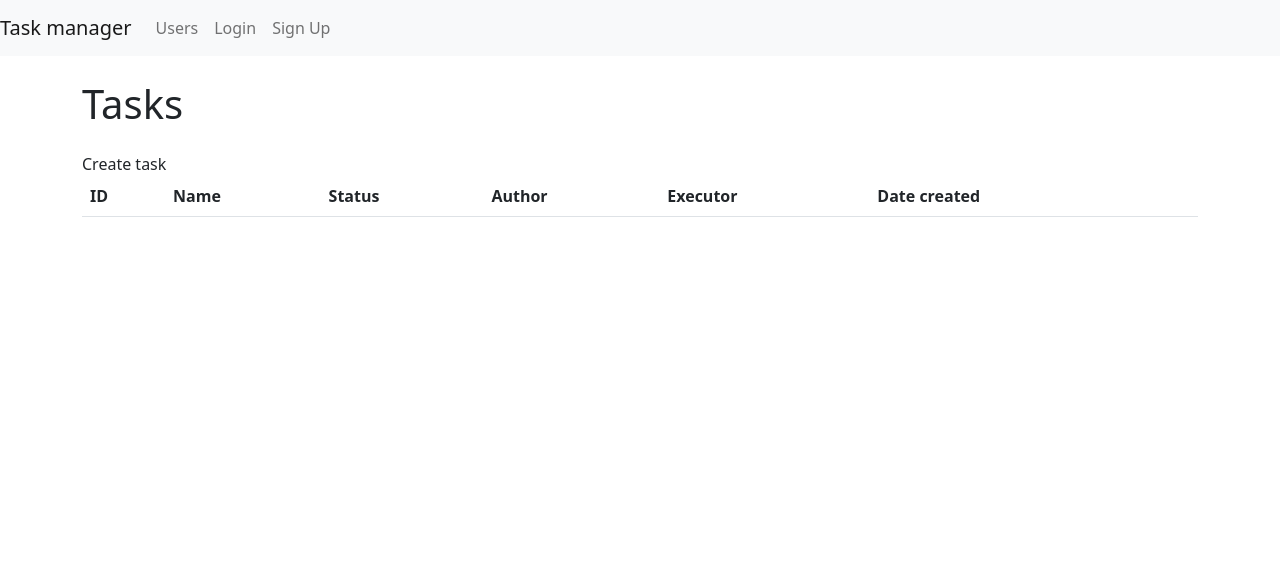
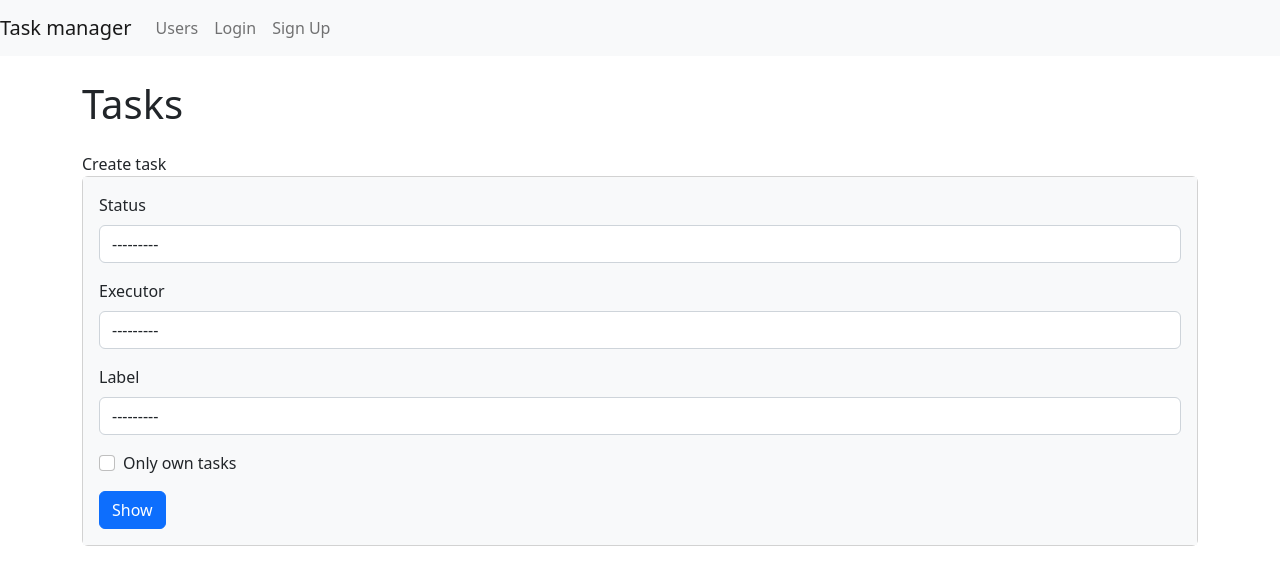
Before and after one commit to georf1/python-project-52, a Django app: page /tasks/ in a window 1280 px wide. Shown: the top 562 px of the page. Run offline with Django 4.2, Linux system fonts and the light colour scheme; data comes from the database, SQL or seed files in the repository; data that the repository does not hold is empty; some libraries are stand-ins or nearby versions.

Commit message:
add filter

```diff
--- /dev/null
+++ b/task_manager/tasks/filters.py
@@ -0,0 +1,29 @@
+from django_filters import FilterSet, ModelChoiceFilter, BooleanFilter
+from django import forms
+from django.utils.translation import gettext_lazy as _
+from .models import Task
+from task_manager.labels.models import Label
+
+
+class TaskFilter(FilterSet):
+
+    labels = ModelChoiceFilter(
+        queryset=Label.objects.all(),
+        label=_('Label')
+    )
+
+    own_tasks = BooleanFilter(
+        label=_('Only own tasks'),
+        widget=forms.CheckboxInput,
+        method='get_own_tasks',
+    )
+
+    def get_own_tasks(self, queryset, name, value):
+        if value:
+            user = self.request.user
+            return queryset.filter(author=user)
+        return queryset
+
+    class Meta:
+        model = Task
+        fields = ['status', 'executor']
--- a/task_manager/tasks/views.py
+++ b/task_manager/tasks/views.py
@@ -1,6 +1,6 @@
 from django.urls import reverse_lazy as _
 from django.utils.translation import gettext_lazy
-from django.views.generic.list import ListView
+from django_filters.views import FilterView
 from django.views.generic.detail import DetailView
 from django.views.generic.edit import CreateView
 from django.views.generic.edit import UpdateView
@@ -8,13 +8,19 @@ from django.views.generic.edit import DeleteView
 from task_manager.tasks.models import Task
 from task_manager.tasks.forms import TaskForm
 from django.contrib.auth.models import User
+from task_manager.tasks.filters import TaskFilter
 
 
-class TasksListView(ListView):
+class TasksListView(FilterView):
     template_name = 'list_task.html'
+    model = Task
+    filterset_class = TaskFilter
+    context_object_name = 'tasks'
+    extra_context = {
+        'title': gettext_lazy('Tasks'),
+        'button_text': gettext_lazy('Show'),
+    }
 
-    def get_queryset(self):
-        return Task.objects.all()
 
 
 class TaskDetailView(DetailView):
--- a/task_manager/templates/list_task.html
+++ b/task_manager/templates/list_task.html
@@ -6,14 +6,14 @@
     <h1 class="my-4">{% trans "Tasks" %}</h1>
     <a class="nav-link" href="/tasks/create/">{% trans "Create task" %}</a>
 
-{#     <div class="card mb-3">#}
-{#        <div class="card-body bg-light">#}
-{#            <form class="form-inline center" method="get">#}
-{#              {% bootstrap_form filter.form field_class="ml-2 mr-3" %}#}
-{#              {% bootstrap_button button_text button_type="submit" button_class="btn btn-primary" %}#}
-{#            </form>#}
-{#        </div>#}
-{#    </div>#}
+     <div class="card mb-3">
+        <div class="card-body bg-light">
+            <form class="form-inline center" method="get">
+              {% bootstrap_form filter.form field_class="ml-2 mr-3" %}
+              {% bootstrap_button button_text button_type="submit" button_class="btn btn-primary" %}
+            </form>
+        </div>
+    </div>
 
       <table class="table table-striped">
         <thead>
```
